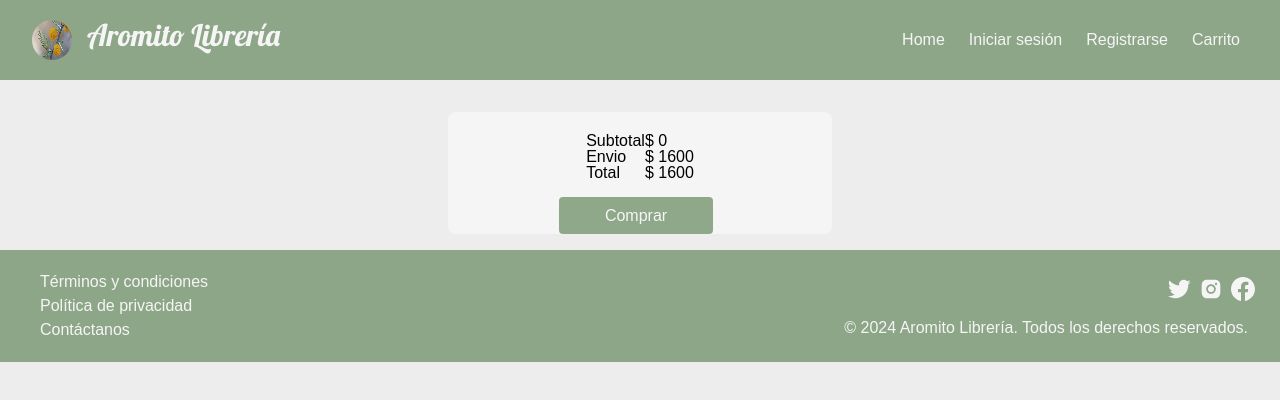
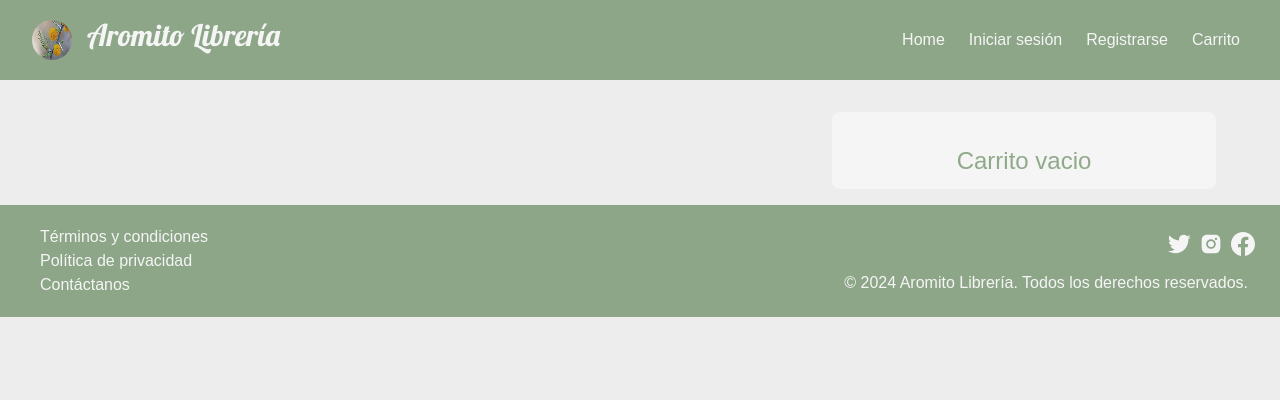
Before and after one commit to Luciafsanti/final, a React (Vite) app in the folder frontend/: page /cart in a window 1280 px wide. Shown: the top 400 px of the page. Built offline with nearby package versions, Linux system fonts and the light colour scheme.

Commit message:
terminado

```diff
--- a/frontend/src/components/cart/cart-info.jsx
+++ /dev/null
@@ -1 +0,0 @@
-import styled from "styled-components";
--- a/frontend/src/components/cart/cart-products.jsx
+++ b/frontend/src/components/cart/cart-products.jsx
@@ -4,21 +4,26 @@ import styled from "styled-components";
 import useCart from "../../store/useCart";
 
 const CartCard = styled.div`
-  width: 50vw;
+  width: 95vw;
   display: flex;
   background-color: var(--WhiteSmoke);
   flex-direction: row;
   flex-wrap: wrap;
-  height: 110px;
+  height: 120px;
   justify-content: space-around;
   align-content: center;
   align-items: center;
   margin: 0px;
   border-radius: 0.5rem;
+
+  @media (min-width: 768px) {
+    width: 50vw;
+  }
 `;
 
 const ProductImage = styled.img`
-  height: 100px;
+  height: auto;
+  max-height: 110px;
   display: flex;
 `;
 
@@ -58,8 +63,10 @@ const CartProducts = ({ book }) => {
   return (
     <CartCard>
       <ProductImage src={book.image_url} />
-      <BookTitle to={"/libros/" + book.book_id}>{book.title}</BookTitle>
-      <ProductPrice>{book.quantity + "x $" + book.price}</ProductPrice>
+      <div style={{ display: "flex", flexDirection: "column", gap: "0.5rem" }}>
+        <BookTitle to={"/libros/" + book.book_id}>{book.title}</BookTitle>
+        <ProductPrice>{book.quantity + "x $" + book.price}</ProductPrice>
+      </div>
       <ProductNumber
         key={book.book_id}
         type="number"
--- a/frontend/src/components/navbar.jsx
+++ b/frontend/src/components/navbar.jsx
@@ -129,7 +129,7 @@ const NavbarMenu = styled.div`
 
 const User = styled.h2`
   color: var(--WhiteSmoke);
-  font-size: 0.75rem;
+  font-size: 1rem;
 `;
 
 const Navbar = () => {
@@ -148,7 +148,7 @@ const Navbar = () => {
           Aromito Librería{" "}
         </Link>
       </Logo>
-      {username && <User>{username}</User>}
+      {username && <User>Hola! {username}</User>}
       <MenuIcon onClick={toggleMenu}>&#9776;</MenuIcon>
       <NavbarMenu isOpen={isOpen}>
         <NavLink to="/">Home</NavLink>
@@ -159,8 +159,8 @@ const Navbar = () => {
           </>
         )}
         <NavLink to="/cart">Carrito</NavLink>
+        {username && <NavLink to="/orders">Mis compras</NavLink>}
         {username && <NavLink to="/logout">Cerrar sesión</NavLink>}
-        {username && <NavLink to="/orders">Mis compras</NavLink>}
       </NavbarMenu>
     </NavbarContainer>
   );
--- a/frontend/src/pages/cart.jsx
+++ b/frontend/src/pages/cart.jsx
@@ -6,29 +6,40 @@ import { useNavigate } from "react-router-dom";
 import ErrorSpan from "../components/form/error-span";
 import { useEffect, useState } from "react";
 import useLogin from "../store/useLogin";
+import FormTitle from "../components/form/formTitle";
 
 const CartContainer = styled.div`
   margin: 1rem;
   display: grid;
   flex-direction: row;
   align-items: space-between;
-  grid-template-areas: "p i";
+  grid-template-areas:
+    "p"
+    "i";
+
+  @media (min-width: 768px) {
+    grid-template-areas: "p i";
+  }
 `;
 
 const ListContainer = styled.div`
   grid-area: p;
-  width: 100%;
+  width: 90vw;
   margin-top: 1rem;
   display: flex;
   flex-direction: column;
   align-items: center;
   gap: 1rem;
   marggin-left: 1rem;
+
+  @media (min-width: 768px) {
+    width: 60vw;
+  }
 `;
 
 const InfoContainer = styled.div`
   grid-area: i;
-  width: 30vw;
+  width: 90vw;
   margin-top: 1rem;
   display: flex;
   flex-direction: column;
@@ -36,6 +47,30 @@ const InfoContainer = styled.div`
   gap: 1rem;
   background-color: var(--WhiteSmoke);
   border-radius: 0.5rem;
+
+  @media (min-width: 768px) {
+    width: 30vw;
+  }
+`;
+
+const Table = styled.table`
+  border-collapse: collapse;
+  width: 100%;
+`;
+
+const TableRow = styled.tr`
+  border-bottom: 1px solid #ddd;
+`;
+
+const TableData = styled.td`
+  padding: 8px;
+  text-align: center; /* Center text horizontally */
+`;
+
+const TableBold = styled.td`
+  font-weight: bold;
+  padding: 8px;
+  text-align: center; /* Center text horizontally */
 `;
 
 const Cart = (book) => {
@@ -65,7 +100,7 @@ const Cart = (book) => {
   let prices = books.map((book) => Number(book.price) * book.quantity);
 
   let subtotal = prices.reduce((a, b) => a + b, 0);
-  let envio = subtotal > 15000 ? 0 : 1600;
+  let envio = subtotal > 25000 ? 0 : 1600;
   let totalPrice = subtotal + envio;
 
   return (
@@ -81,23 +116,37 @@ const Cart = (book) => {
       </ListContainer>
       <InfoContainer>
         {errors && <ErrorSpan>{errors.message}</ErrorSpan>}
-        <table>
-          <tbody>
-            <tr>
-              <td>Subtotal</td>
-              <td>$ {subtotal}</td>
-            </tr>
-            <tr>
-              <td>Envio</td>
-              <td>$ {envio}</td>
-            </tr>
-            <tr>
-              <td>Total</td>
-              <td>$ {total}</td>
-            </tr>
-          </tbody>
-        </table>
-        <FormButton onClick={handleOrder}>Comprar</FormButton>
+        {(Object.keys(items).length > 0 && (
+          <Table>
+            <tbody>
+              <TableRow>
+                <TableData>Subtotal</TableData>
+                <TableBold>$ {subtotal}</TableBold>
+              </TableRow>
+              <TableRow>
+                <TableData>Envío</TableData>
+                <TableBold>$ {envio}</TableBold>
+              </TableRow>
+              <TableRow>
+                <TableBold>TOTAL</TableBold>
+                <TableBold>$ {total}</TableBold>
+              </TableRow>
+            </tbody>
+          </Table>
+        )) || (
+          <FormTitle
+            style={{
+              display: "flex",
+              justifyContent: "center",
+              padding: "1rem",
+            }}
+          >
+            <h2>Carrito vacio</h2>
+          </FormTitle>
+        )}
+        {Object.keys(items).length > 0 && (
+          <FormButton onClick={handleOrder}>Comprar</FormButton>
+        )}
       </InfoContainer>
     </CartContainer>
   );
--- a/frontend/src/pages/confirm-order.jsx
+++ b/frontend/src/pages/confirm-order.jsx
@@ -13,7 +13,7 @@ import useCart from "../store/useCart";
 
 function ConfirmOrder() {
   const navigate = useNavigate();
-  const { items, total } = useCart();
+  const { items, total, cleanCart } = useCart();
   const { username, user_id } = useLogin();
 
   let books = Object.values(items);
@@ -55,6 +55,7 @@ function ConfirmOrder() {
       .catch(function (error) {
         console.log(error);
       });
+    cleanCart();
   };
 
   return (
--- a/frontend/src/store/useCart.js
+++ b/frontend/src/store/useCart.js
@@ -26,6 +26,7 @@ const useCart = create(persist((set) => ({
         total = total_price;
         return { total };
     }),
+    cleanCart: () => set({ items: {}, total: 0 })
 }), {
     name: "cartStorage",
     getStorage: () => localStorage,
```
